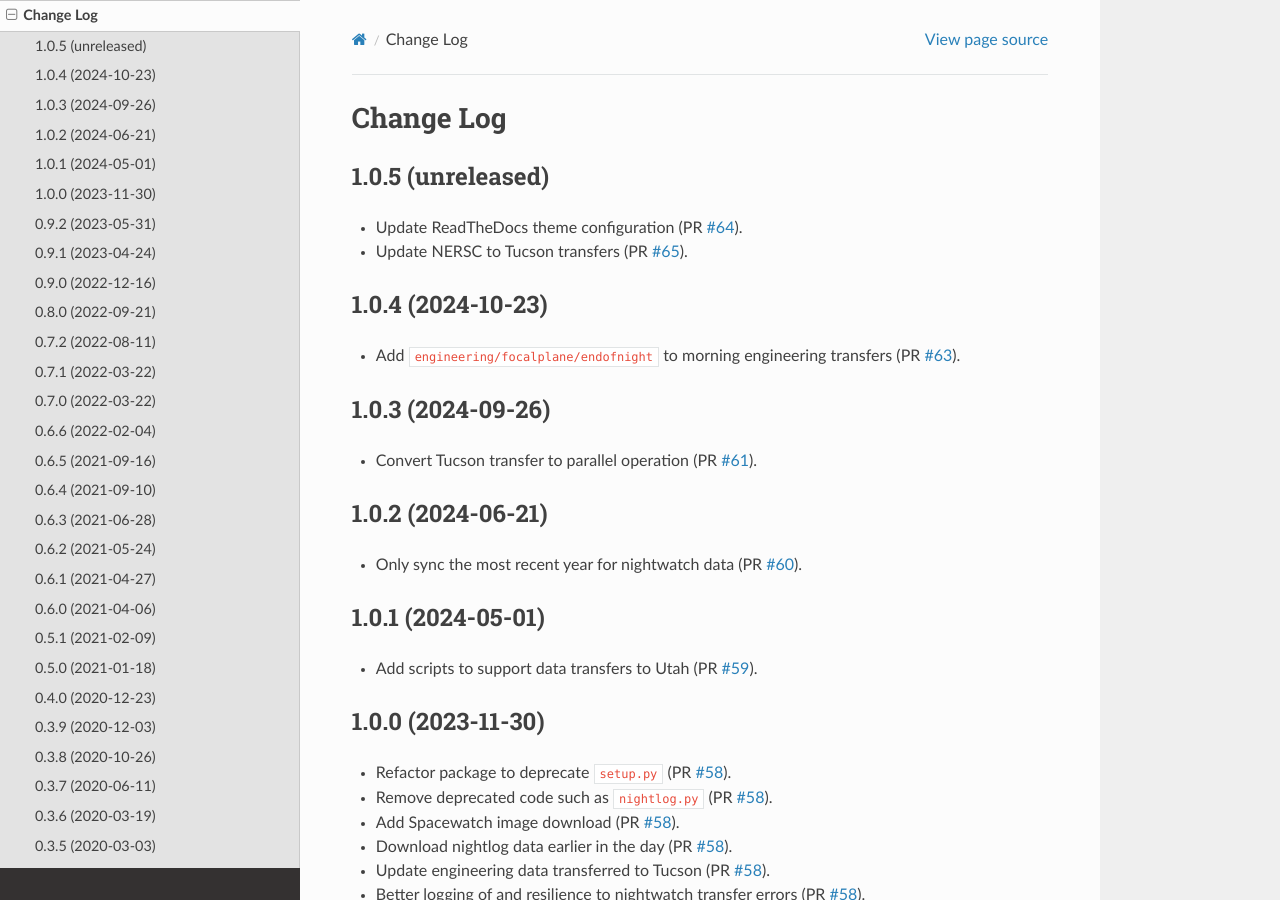
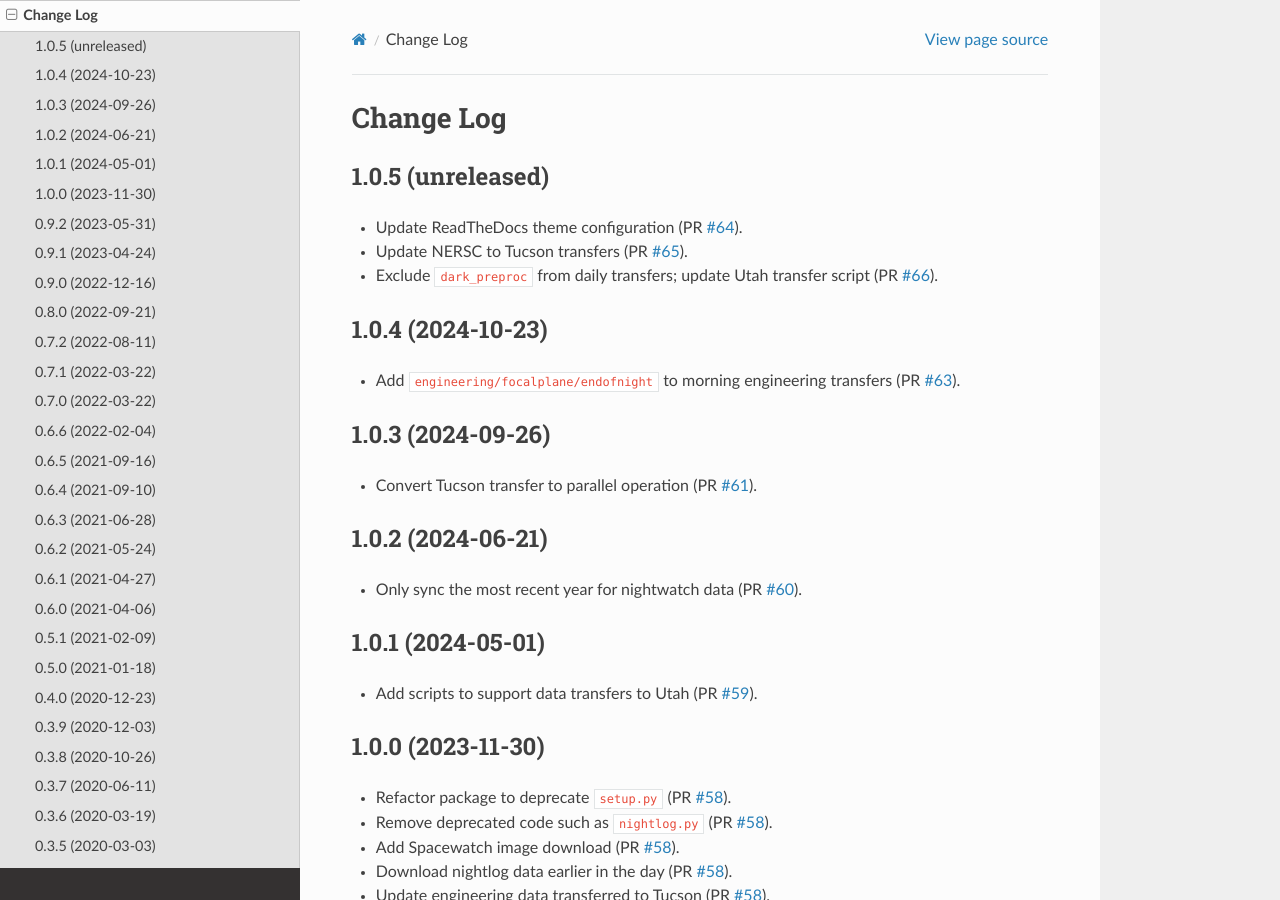
Before and after one commit to desihub/desitransfer, a Sphinx documentation site: the page built from doc/changes.rst, in a window 1280 px wide and 900 px high. Built offline with Sphinx 7.4.7 and the Read the Docs theme 3.1.0, drawn with Linux system fonts in a browser that asks for light colours.

Commit message:
update change log

```diff
--- a/doc/changes.rst
+++ b/doc/changes.rst
@@ -7,9 +7,11 @@ Change Log
 
 * Update ReadTheDocs theme configuration (PR `#64`_).
 * Update NERSC to Tucson transfers (PR `#65`_).
+* Exclude ``dark_preproc`` from daily transfers; update Utah transfer script (PR `#66`_).
 
 .. _`#64`: https://github.com/desihub/desitransfer/pull/64
 .. _`#65`: https://github.com/desihub/desitransfer/pull/65
+.. _`#66`: https://github.com/desihub/desitransfer/pull/66
 
 1.0.4 (2024-10-23)
 ------------------
```
